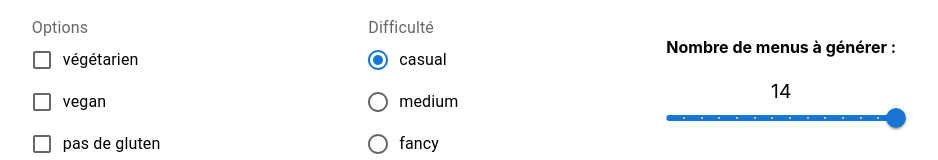
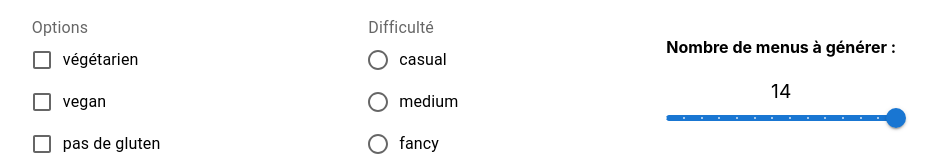
Before and after one commit to taichoup/menu-generator, a React (Vite) app: page / in a window 1280 px wide. Shown: the top 160 px of the page, without its empty margins (176-1114 px from the left). Built offline with nearby package versions, Linux system fonts and the light colour scheme.

Commit message:
fix bug introduced by MUI migration

```diff
--- a/src/components/MainForm.tsx
+++ b/src/components/MainForm.tsx
@@ -94,7 +94,7 @@ export const MainForm = ({
               name="radio-buttons-group"
             >
               <FormControlLabel
-                value="difficulty_casual"
+                value="casual"
                 control={<Radio onChange={handleDifficultySettingChange} />}
                 label={DifficultyLevel.CASUAL}
               />
@@ -130,7 +130,6 @@ export const MainForm = ({
         </div>
       </form>
       <div className={styles.buttonWrapper}>
-        {/* <button onClick={() => handleGenerateMenus(menuQty)}>Générer les menus</button> */}
         <Button variant="outlined" onClick={() => handleGenerateMenus(menuQty)}>
           Générer les menus
         </Button>
```
